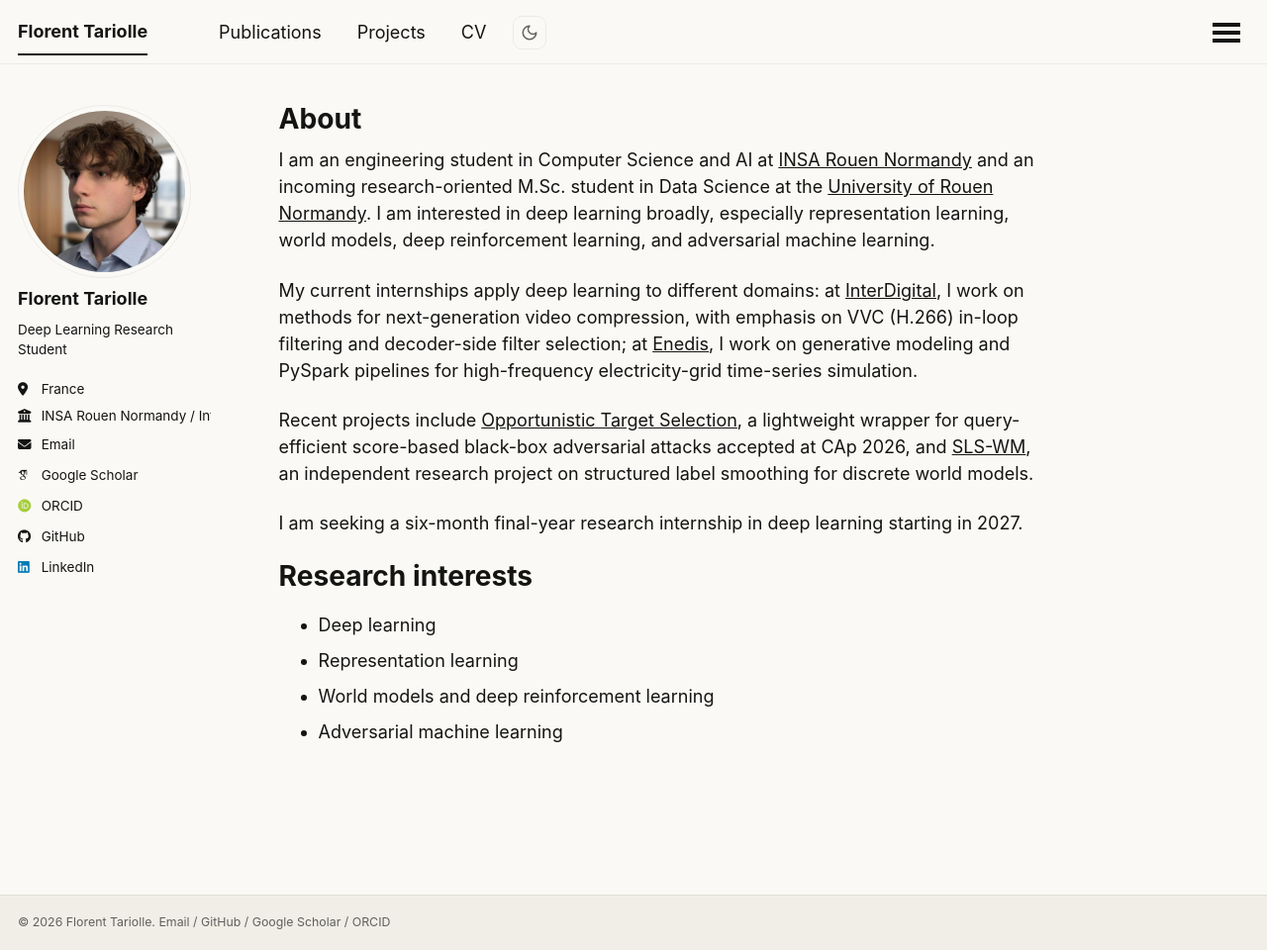
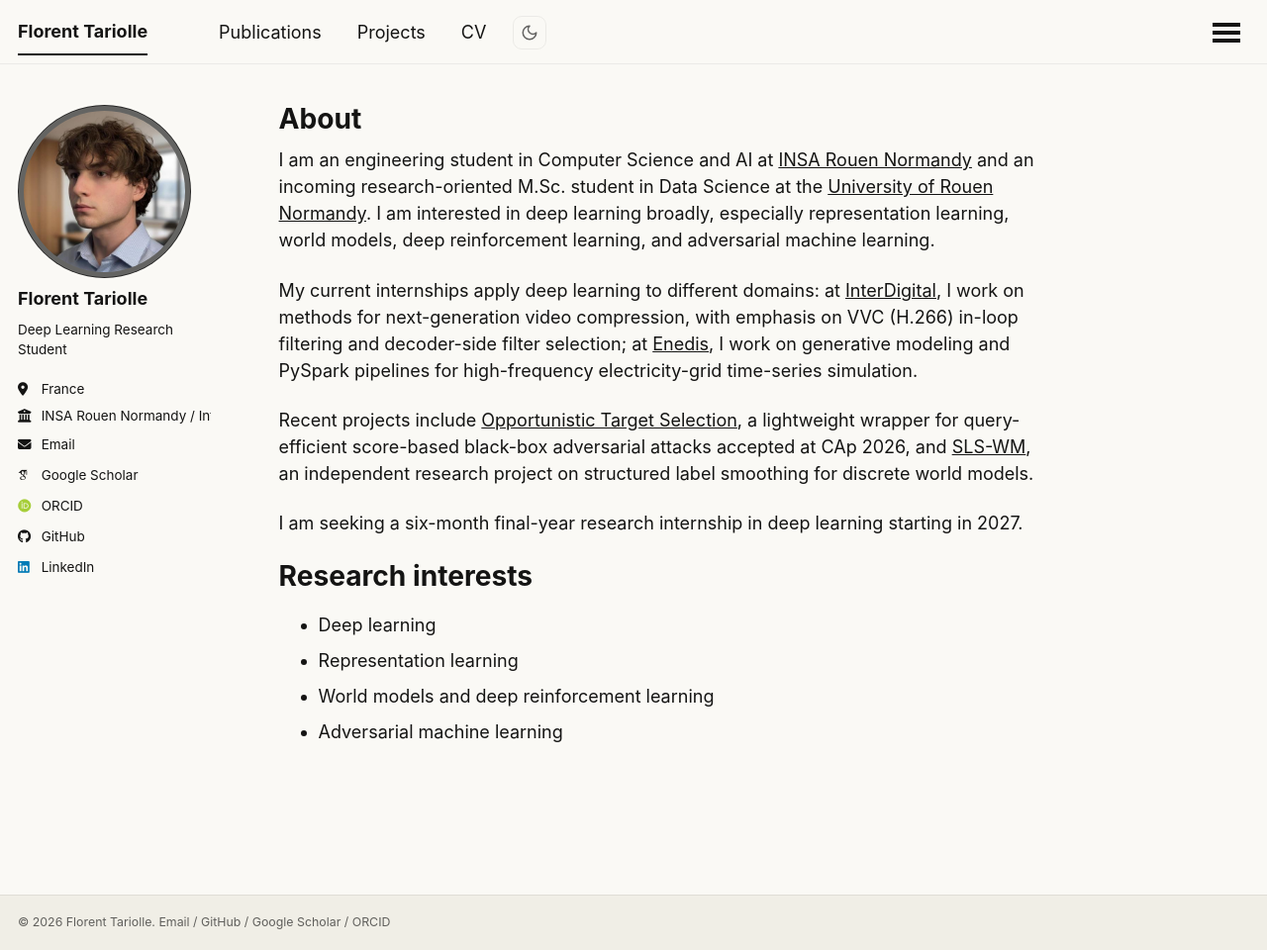
Before and after one commit to Tariolle/Tariolle.github.io, a Jekyll site: the page built from _pages/about.md, in a window 1280 px wide and 960 px high. Shown: the whole window at 99% size. Built offline with Jekyll 4.4.1, drawn with Linux system fonts in a browser that asks for light colours; some web fonts are replaced; a script that is not in the unit is left out.

Commit message:
style: contrast avatar border

```diff
--- a/_sass/layout/_sidebar.scss
+++ b/_sass/layout/_sidebar.scss
@@ -159,7 +159,8 @@
 
     @include breakpoint($large) {
       padding: 5px;
-      border: 1px solid var(--global-border-color);
+      background-color: var(--global-text-color-light);
+      border: 1px solid var(--global-text-color-light);
     }
   }
 }
```
